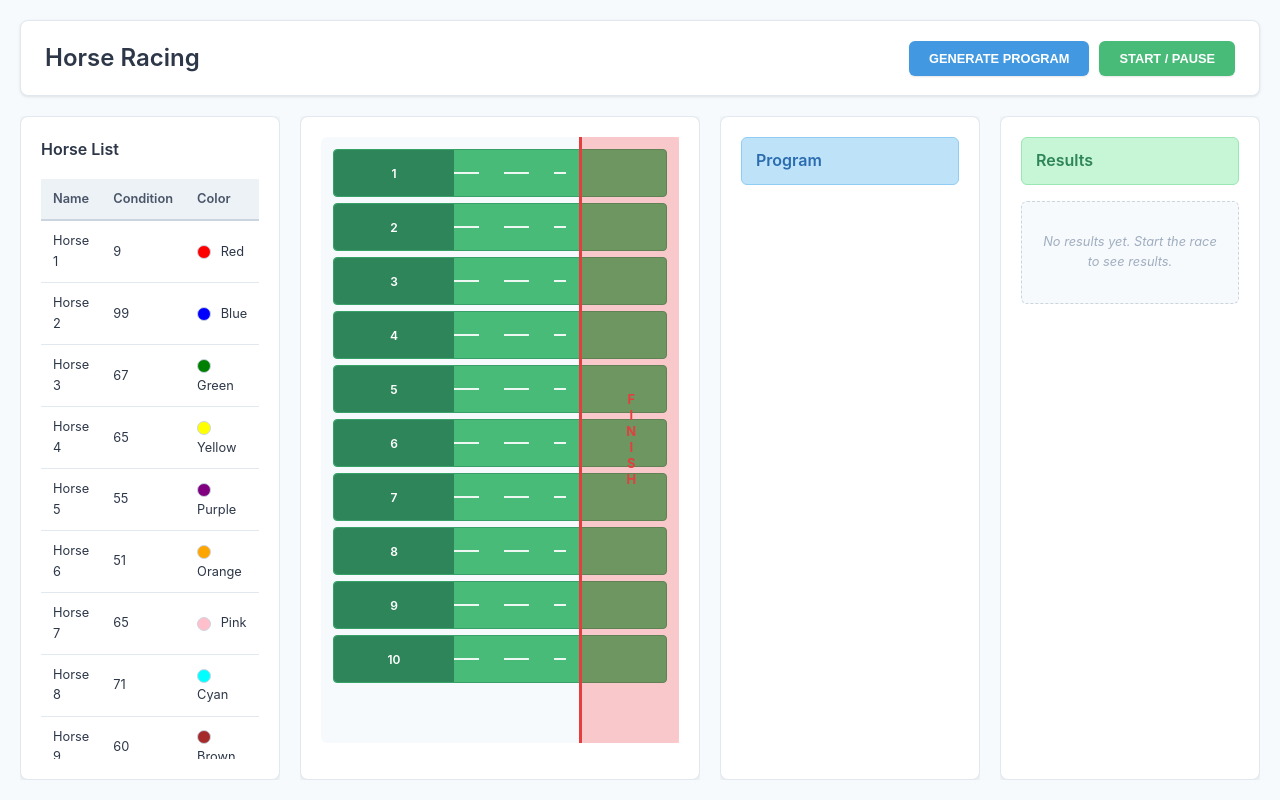
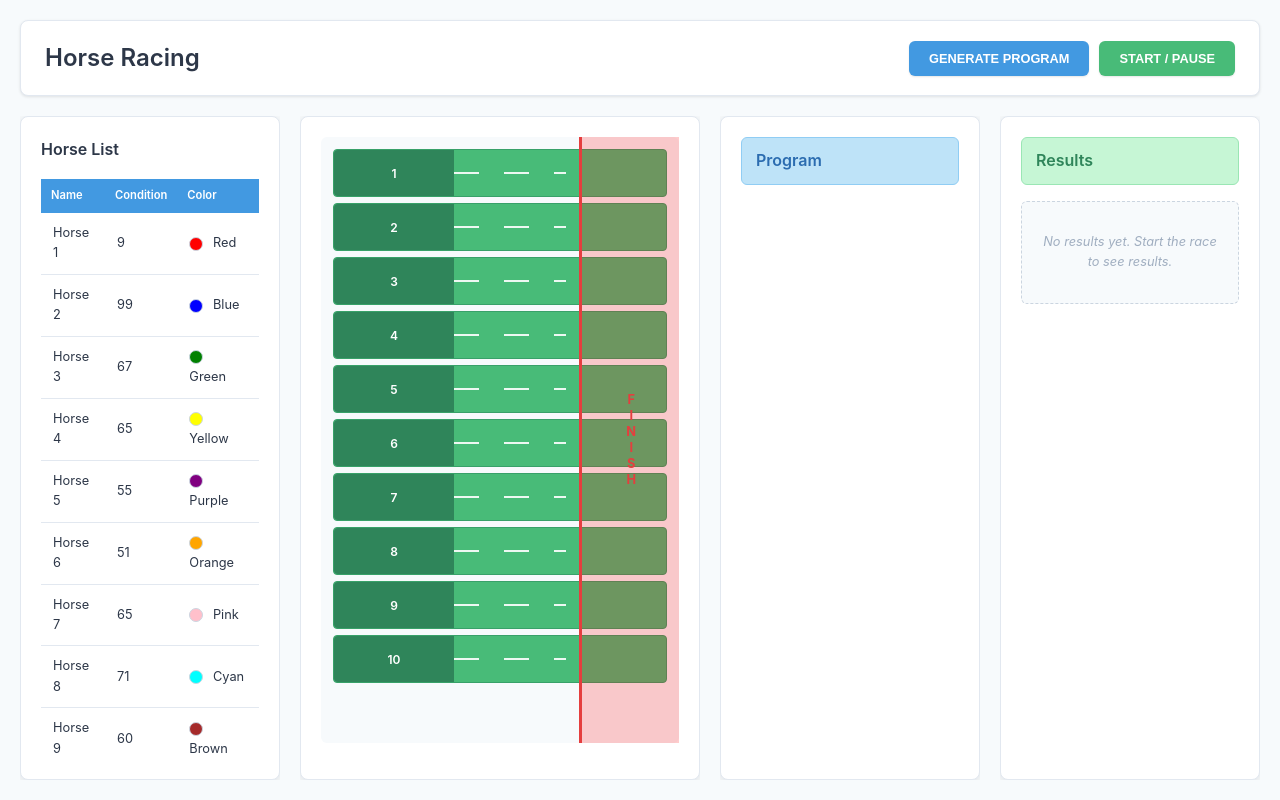
Before and after one commit to eneskaplan/horse-game, a Vue app: page / in a window 1280 px wide. Built offline with nearby package versions, Linux system fonts and the light colour scheme.

Commit message:
refactored table styles

```diff
--- a/src/assets/base.css
+++ b/src/assets/base.css
@@ -83,3 +83,38 @@ body {
   -webkit-font-smoothing: antialiased;
   -moz-osx-font-smoothing: grayscale;
 }
+
+table {
+  width: 100%;
+  border-collapse: collapse;
+  margin-bottom: 0;
+  font-size: 0.8rem;
+}
+
+thead {
+  background: #4299e1;
+  color: white;
+}
+
+th {
+  padding: 8px 10px;
+  text-align: left;
+  font-weight: 600;
+  font-size: 0.7rem;
+}
+
+td {
+  padding: 8px 10px;
+  border-bottom: 1px solid #e2e8f0;
+  color: #2d3748;
+}
+
+tbody tr:hover {
+  background: #edf2f7;
+}
+
+tbody tr.winner {
+  background: #fefcbf;
+  font-weight: 600;
+  color: #744210;
+}
--- a/src/components/horseList/index.vue
+++ b/src/components/horseList/index.vue
@@ -60,29 +60,6 @@ const horses = computed(() => store.getters.horses)
   -webkit-overflow-scrolling: touch;
 }
 
-table {
-  width: 100%;
-  border-collapse: collapse;
-  font-size: 0.8rem;
-}
-
-thead {
-  background: #edf2f7;
-  position: sticky;
-  top: 0;
-  z-index: 10;
-}
-
-th {
-  padding: 10px 12px;
-  text-align: left;
-  font-weight: 600;
-  border-bottom: 2px solid #cbd5e0;
-  color: #4a5568;
-  font-size: 0.8rem;
-}
-
-
 .color-indicator {
   display: inline-block;
   width: 14px;
--- a/src/components/raceProgram/index.vue
+++ b/src/components/raceProgram/index.vue
@@ -85,33 +85,4 @@ const raceSchedule = computed(() => store.getters.raceSchedule)
   font-weight: 600;
   border-radius: 4px;
 }
-
-table {
-  width: 100%;
-  border-collapse: collapse;
-  margin-bottom: 0;
-  font-size: 0.8rem;
-}
-
-thead {
-  background: #4299e1;
-  color: white;
-}
-
-th {
-  padding: 8px 10px;
-  text-align: left;
-  font-weight: 600;
-  font-size: 0.7rem;
-}
-
-td {
-  padding: 8px 10px;
-  border-bottom: 1px solid #e2e8f0;
-  color: #2d3748;
-}
-
-tbody tr:hover {
-  background: #edf2f7;
-}
 </style>
--- a/src/components/raceResults/index.vue
+++ b/src/components/raceResults/index.vue
@@ -93,40 +93,7 @@ const raceResults = computed(() => store.getters.raceResults)
   border-radius: 4px;
 }
 
-table {
-  width: 100%;
-  border-collapse: collapse;
-  margin-bottom: 0;
-  font-size: 0.8rem;
-}
 
-thead {
-  background: #48bb78;
-  color: white;
-}
-
-th {
-  padding: 8px 10px;
-  text-align: left;
-  font-weight: 600;
-  font-size: 0.75rem;
-}
-
-td {
-  padding: 8px 10px;
-  border-bottom: 1px solid #e2e8f0;
-  color: #2d3748;
-}
-
-tbody tr:hover {
-  background: #edf2f7;
-}
-
-tbody tr.winner {
-  background: #fefcbf;
-  font-weight: 600;
-  color: #744210;
-}
 
 .no-results {
   text-align: center;
```
